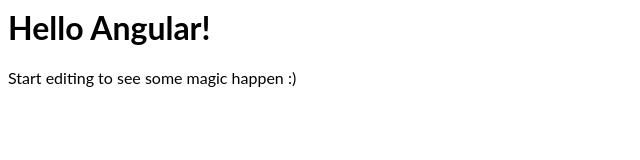
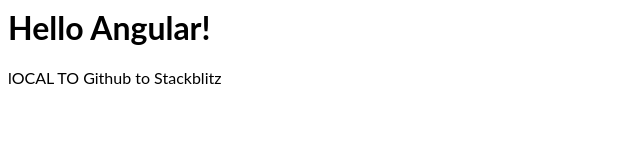
Before and after one commit to rajeshpabbu/ang-assn-1, an Angular app: page / in a window 1280 px wide. Shown: the top 160 px of the page, without its empty margins (0-640 px from the left). Built offline with nearby package versions, Linux system fonts and the light colour scheme.

Commit message:
Final Setup for the assignment

```diff
--- a/src/app/app.component.html
+++ b/src/app/app.component.html
@@ -1,4 +1,4 @@
 <hello name="{{ name }}"></hello>
 <p>
-  Start editing to see some magic happen :)
+  lOCAL TO Github to Stackblitz
 </p>
```
Also changed, not shown: 2 other files (tests, documents, lock files or other folders).
